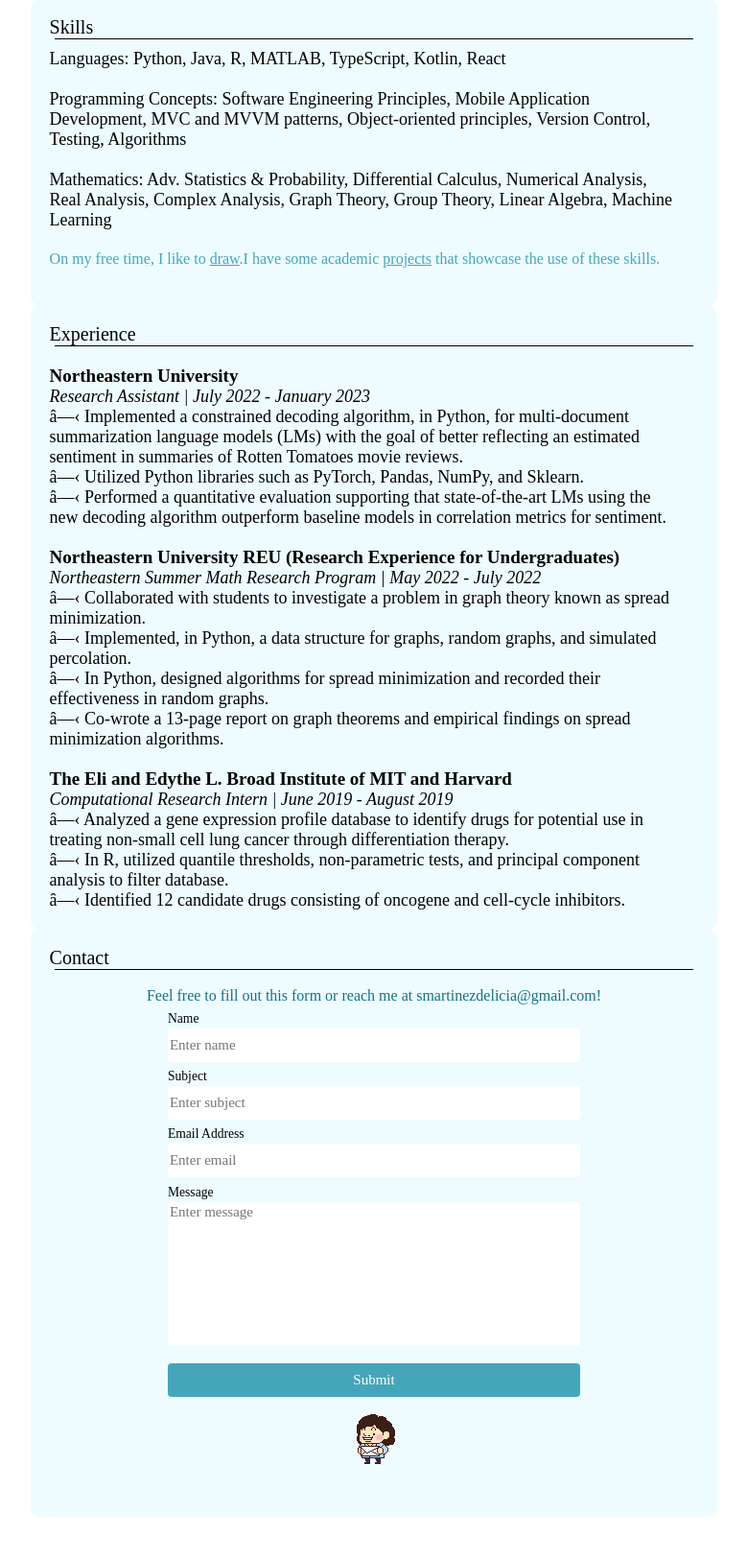
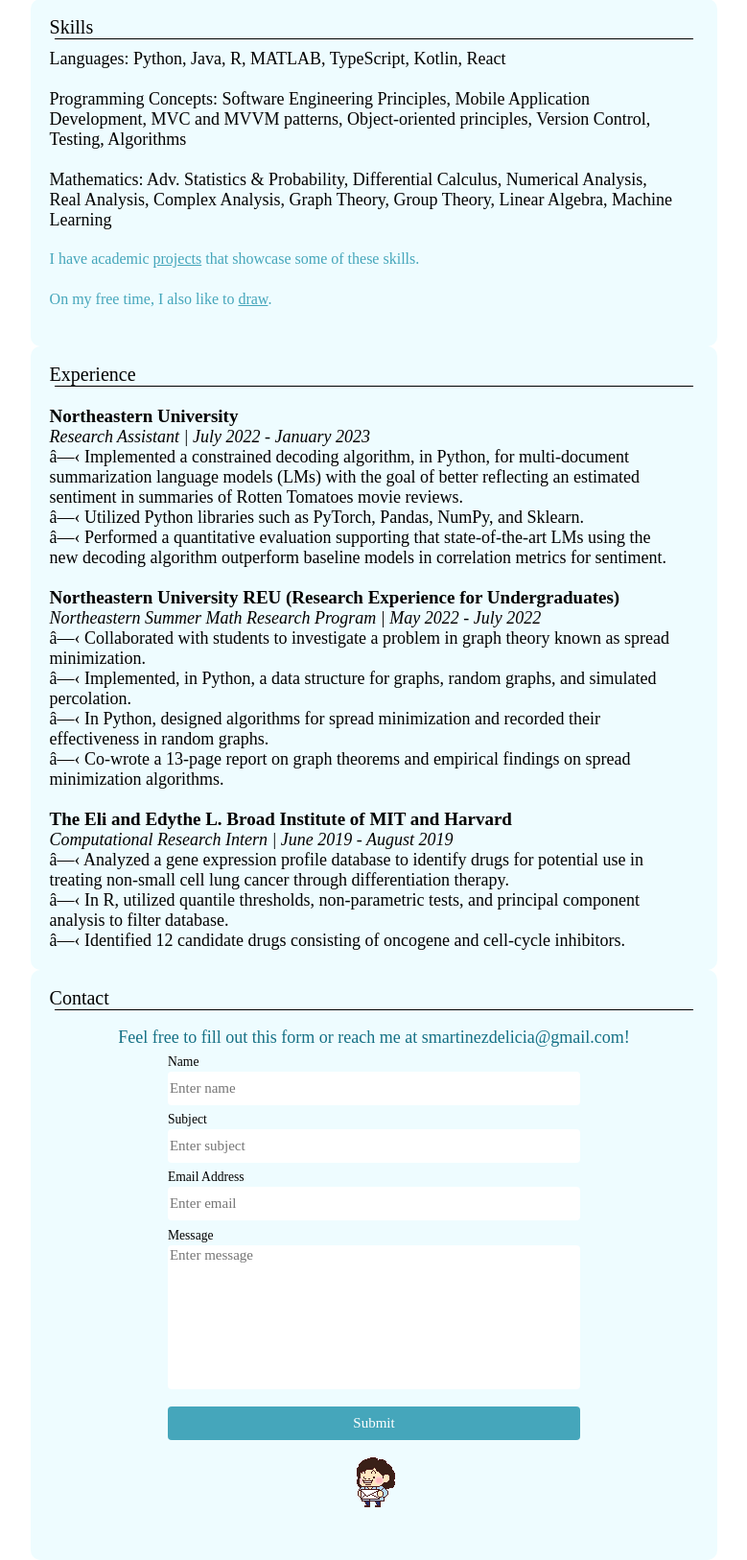
Before and after one commit to Stephanie-Delicia/stephanie-delicia.github.io, a PHP site: page / in a window 1280 px wide. Shown: the part 799-2425 px from the top of the page at 96% size, without its empty margins (250-1029 px from the left). Before the commit the page ends 2380 px from the top, so only its background shows below. Run offline with PHP 8.4, Linux system fonts and the light colour scheme.

Commit message:
Add files via upload

```diff
--- a/css/styles.css
+++ b/css/styles.css
@@ -125,7 +125,7 @@ body {
   min-width: 300px;
   overflow: hidden;
   top: 200px;
-  scroll-margin-top: 7em;
+  scroll-margin-top: 6em;
   border-radius: 10px;
   padding-bottom: 20px;
   display: inline-block;
@@ -309,7 +309,7 @@ input[type=submit]:hover {
 }
 
 .centerText {
-  font-size: 16px;
+  font-size: 18px;
   margin: auto;
   text-align: center;
   color: #157186;
--- a/index.html
+++ b/index.html
@@ -83,14 +83,19 @@
             Real Analysis, Complex Analysis, Graph Theory, Group Theory, Linear Algebra, Machine Learning
 
             <br></br>
-            <smolContent>
-                On my free time, I like to <a href="#art" text-decoration=none>draw</a>.
-            </smolContent>
 
             <smolContent>
 
-                I have some academic <a href="#projects" text-decoration=none>projects</a> that showcase the use of these skills.
+                I have academic <a href="#projects" text-decoration=none>projects</a> that showcase some of these skills.
             </smolContent>
+
+            <br></br>
+
+            <smolContent>
+                On my free time, I also like to <a href="#art" text-decoration=none>draw</a>.
+            </smolContent>
+
+
         </content>
     </div>
 
```
